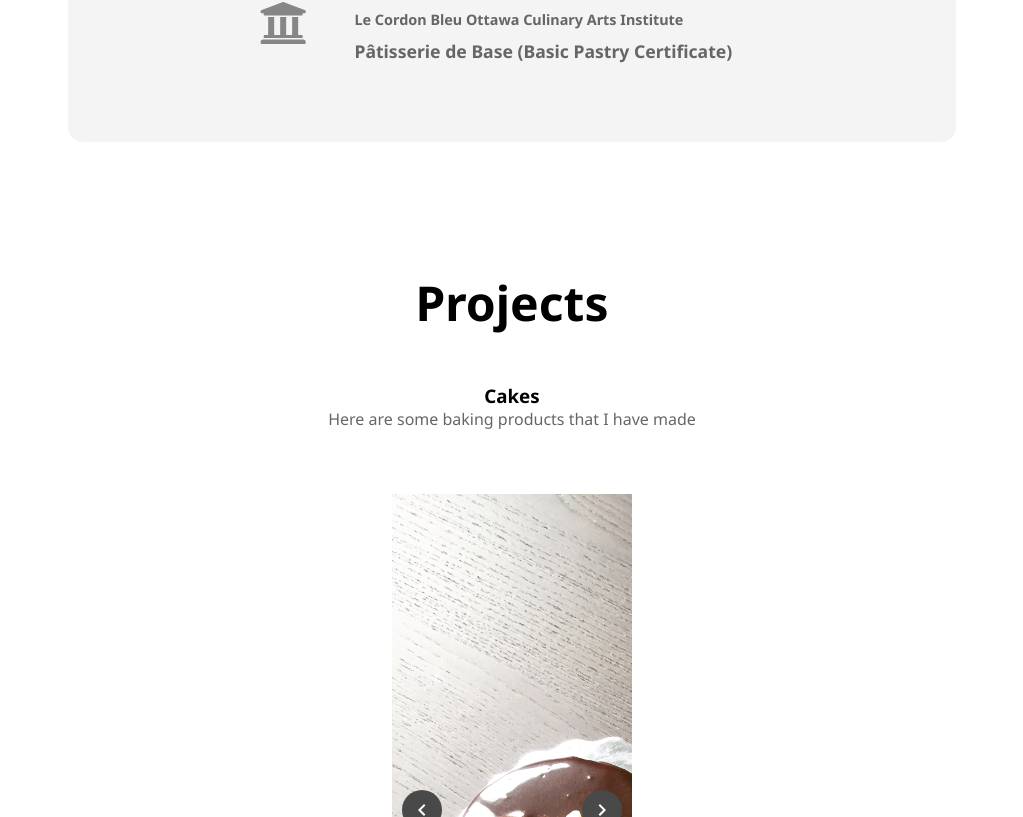
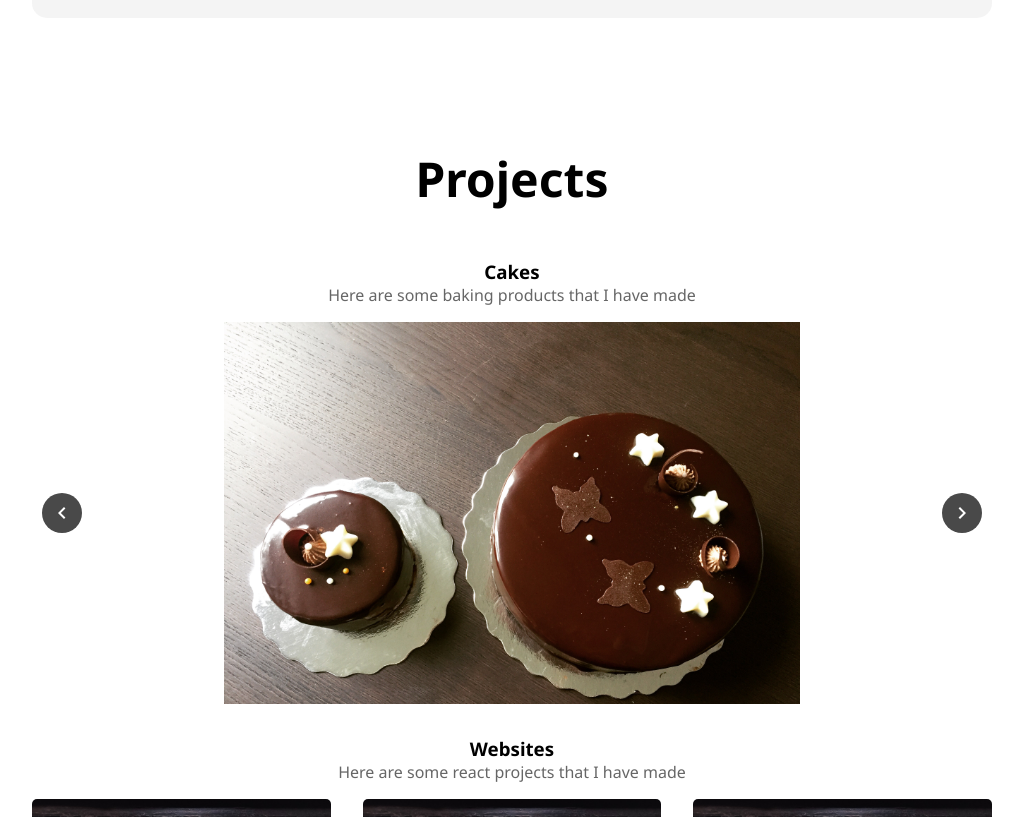
Before and after one commit to YourNeptune/my-CV, a React (Create React App) app: page / in a window 1280 px wide. Shown: the part 2123-2940 px from the top of the page, without its empty margins (128-1151 px from the left). Built offline with nearby package versions, Linux system fonts and the light colour scheme.

Commit message:
updates on responsiveness

```diff
--- a/src/App.js
+++ b/src/App.js
@@ -1,13 +1,13 @@
 import "./css/App.css";
 import Home from "./components/Home";
 import About from "./components/About";
-import Educations from './components/Educations'
+import Educations from "./components/Educations";
 import Projects from "./components/Projects";
 import Contact from "./components/Contact";
 import Navbar from "./components/Navbar";
-import Footer from './components/Footer'
+import Footer from "./components/Footer";
 import { Element } from "react-scroll";
-import './css/responsive.css'
+import "./css/responsive.css";
 
 function App() {
   return (
@@ -19,6 +19,7 @@ function App() {
         <Home />
       </Element>
 
+      <div className="container">
         {/* <About /> */}
         <Element name="about">
           <About />
@@ -38,6 +39,7 @@ function App() {
         <Element name="contact">
           <Contact />
         </Element>
+      </div>
 
       <Footer />
     </div>
--- a/src/css/About.css
+++ b/src/css/About.css
@@ -3,7 +3,7 @@
 .About__container {
   width: 100%;
   margin: 8em 2em 0 2em;
-  padding: 0 15em;
+  /* padding: 0 15em; */
   text-align: left;
 }
 
--- a/src/css/App.css
+++ b/src/css/App.css
@@ -14,3 +14,8 @@
   justify-content: center;
   align-items: center;
 }
+
+.container {
+  width: 100%;
+  padding: 0 15em;
+}
--- a/src/css/Educations.css
+++ b/src/css/Educations.css
@@ -1,7 +1,7 @@
 @import "./responsive.css";
 
 .Educations {
-  margin-top: 10em;
+  margin-top: 8em;
   width: 100% ;
 }
 
@@ -20,6 +20,6 @@
   border-radius: 15px;
   margin-top: 3em;
   padding: 2em 10em;
-  /* width: 70%; */
+  width: 100%;
 
 }
--- a/src/css/Projects.css
+++ b/src/css/Projects.css
@@ -3,7 +3,7 @@
 .Projects {
   margin-top: 8em;
   text-align: center;
-  padding: 0 10em;
+  /* padding: 0 10em; */
 }
 
 .Projects__title h1 {
@@ -18,6 +18,7 @@
 
 .Projects__cakes {
   margin-bottom: 2em;
+  width: 100%;
 }
 
 .Projects__websites {
--- a/src/css/Showcase.css
+++ b/src/css/Showcase.css
@@ -1,14 +1,13 @@
 @import "./responsive.css";
 
 .Showcase__div img {
-  width: 900px;
+  width: 60%;
 }
 .Showcase {
-  margin: 4em;
+
 }
 .Showcase__div {
   display: grid;
   place-items: center;
-  width: 900px;
-  height: 600px;
+  height: 700px;
 }
--- a/src/css/responsive.css
+++ b/src/css/responsive.css
@@ -1,15 +1,51 @@
-
+@media all and (max-width: 1900px) {
+  /* Projects */
+  .Showcase__div {
+    height: 650px !important;
+  }
+}
+@media all and (max-width: 1700px) {
+  /* Projects */
+  .Showcase__div {
+    height: 550px !important;
+  }
+}
+@media all and (max-width: 1500px) {
+  /* Projects */
+  .Showcase__div {
+    height: 450px !important;
+  }
+}
+@media all and (max-width: 1300px) {
+  /* App.css */
+  .container {
+    padding: 0 10em !important;
+  }
+  /* Projects */
+  .Showcase__div {
+    height: 350px !important;
+  }
+}
+@media all and (max-width: 1000px) {
+  /* Projects */
+  .Showcase__div {
+    height: 250px !important;
+  }
+}
 
 /* Medium Screen */
 @media all and (max-width: 950px) {
+  /* App.css */
+  .container {
+    padding: 0 7em !important;
+  }
+
   /* About */
   .About__container {
     display: flex !important;
     flex-direction: column !important;
     align-items: center !important;
-
-    margin-top: 5em !important;
-    padding: 0 6em !important;
+    /* margin-top: 5em !important; */
   }
   .About__container img {
     float: none !important;
@@ -25,9 +61,6 @@
   }
 
   /* Educations */
-  .Educations {
-    margin-top: 5em !important;
-  }
   .Educations h1 {
     font-size: 2em !important;
   }
@@ -36,36 +69,50 @@
   }
 
   /* Projects */
-  .Projects {
-    padding: 0 4em !important;
-    margin-top: 5em !important;
-  }
   .Projects__title h1 {
     font-size: 2em !important;
   }
   .Showcase__div img {
-    width: 500px !important;
-  }
-  .Showcase {
-    margin: 0em !important;
+    width: 70% !important;
   }
   .Showcase__div {
-    height: 400px !important;
-    width: 650px !important;
+    height: 270px !important;
   }
 
   /* Contact */
   .Contact {
-    margin: 8em 2em 0 2em !important;
-    margin-top: 5em !important;
+    /* margin: 8em 2em 0 2em !important; */
+    /* margin-top: 5em !important; */
   }
   .Contact__title {
     font-size: 2em !important;
   }
 }
 
+@media all and (max-width: 700px) {
+  /* Projects */
+  .Showcase__div {
+    height: 240px !important;
+  }
+  .Showcase__div img {
+    width: 100% !important;
+  }
+
+  /* Nav bar */
+  .Nav__items {
+    justify-content: center !important;
+  }
+  .Nav__items a {
+    font-size: 0.9em !important;
+  }
+}
+
 /* Small Screen */
 @media all and (max-width: 550px) {
+  /* App.css */
+  .container {
+    padding: 0 4em !important;
+  }
   /* Home */
   .Home {
     height: 350px !important;
@@ -80,7 +127,6 @@
   /* About */
   .About__container {
     margin-top: 3em !important;
-    padding: 0 2em !important;
   }
   .About__container img {
     width: 10em !important;
@@ -116,19 +162,7 @@
     margin-left: 0em !important;
   }
 
-  /* Projects */
-  .Showcase__div {
-    height: 300px !important;
-    width: 450px !important;
-  }
-  .Showcase__div img {
-    width: 300px !important;
-  }
-
   /* Nav bar */
-  .Nav {
-    width: 550px !important;
-  }
   .Nav__items a {
     font-size: 0.7em !important;
   }
@@ -136,11 +170,11 @@
 
 /* XS Screen */
 @media all and (max-width: 450px) {
+  /* App.css */
+  .container {
+    padding: 0 2em !important;
+  }
   /* Projects */
-  .Showcase__div {
-    height: 180px !important;
-    width: 300px !important;
-  }
   .Carousel-buttonWrapper-6 button {
     width: 29px !important;
     height: 29px !important;
@@ -155,28 +189,26 @@
   }
 
   /* Nav bar */
-  .Nav {
-    width: 380px !important;
+  .Nav__items a {
+    font-size: 0.6em !important;
   }
+}
+
+@media all and (max-width: 360px) {
+  /* App.css */
+  .container {
+    padding: 0 1em !important;
+  }
+
+  /* Projects */
+  .Carousel-buttonWrapper-6 button {
+    width: 15px !important;
+    height: 15px !important;
+  }
+
+
+  /* Nav bar */
   .Nav__items a {
     font-size: 0.4em !important;
   }
 }
-
-@media all and (max-width: 360px) {
-  /* Projects */
-  .Showcase__div {
-    height: 100px !important;
-    width: 200px !important;
-  }
-  .Carousel-buttonWrapper-6 button {
-    width: 15px !important;
-    height: 15px !important;
-  }
-  .showcase {
-    border: none !important;
-  }
-  .Showcase__div img {
-    width: 100% !important;
-  }
-}
```
Lines whose indentation alone changed are shown as unchanged.
